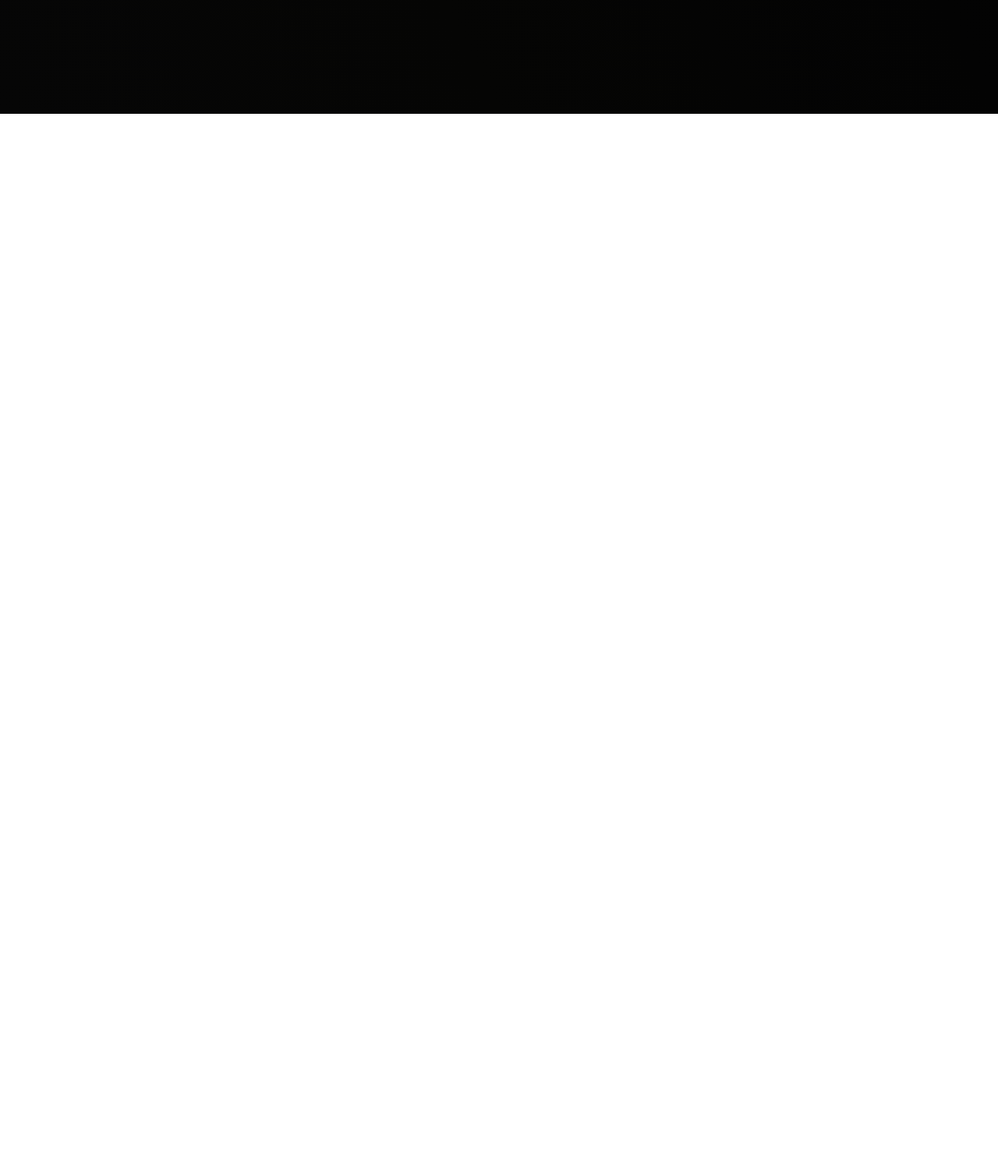
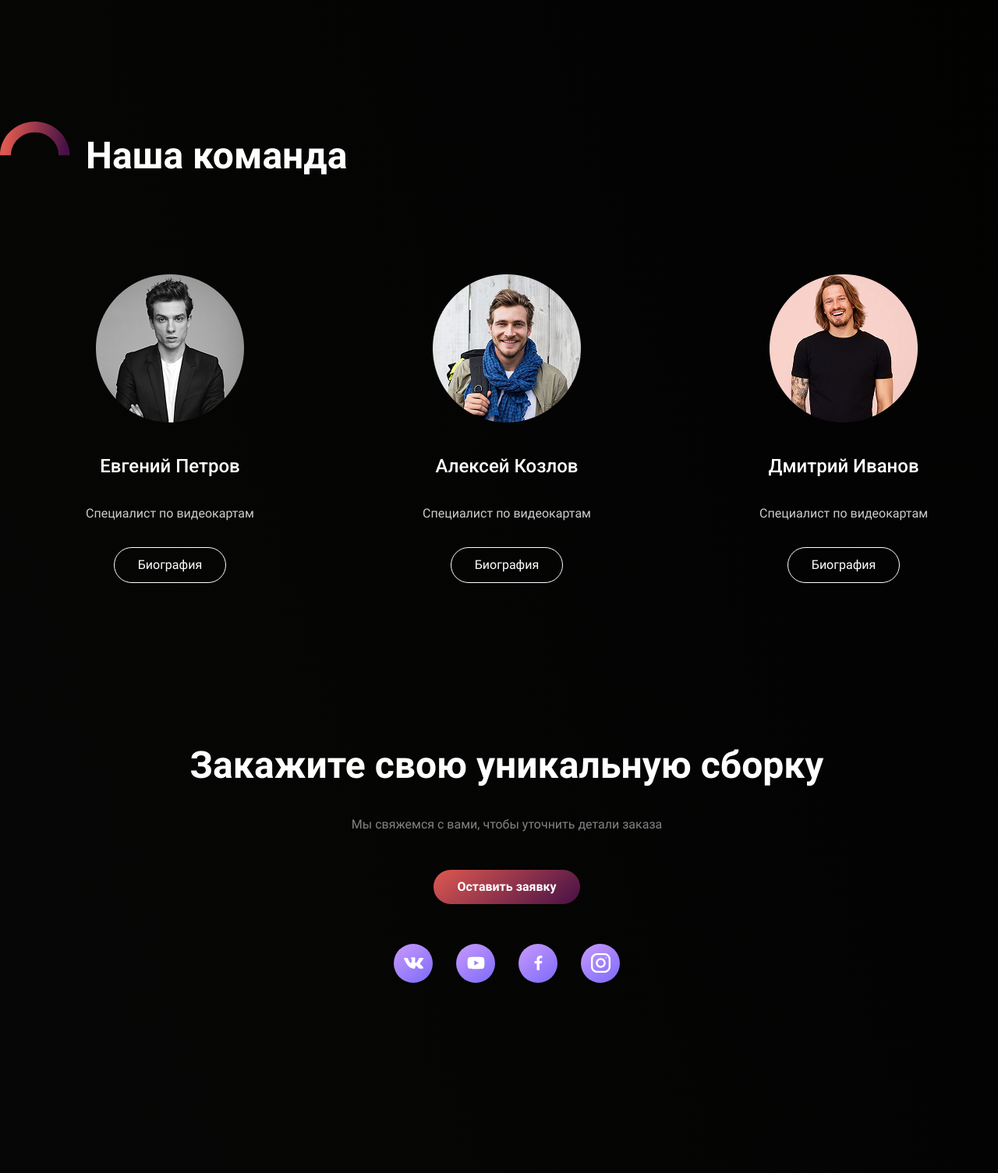
Before and after one commit to irinann1812/project_intensive_verstka, a plain HTML site: page index.html in a window 1280 px wide. Shown: the part 2438-3943 px from the top of the page at 78% size. Before the commit the page ends 2584 px from the top, so only its background shows below. Drawn offline with Linux system fonts and the light colour scheme.

Commit message:
third lesson

```diff
--- a/css/style.css
+++ b/css/style.css
@@ -69,6 +69,17 @@ h6 {
     margin: 0 auto;
 }
 
+:root {
+    --text-size-medium: 1.6rem;
+}
+
+.block__center {
+    display: flex;
+    justify-content: center;
+    align-items: center;
+    flex-direction: column;
+}
+
 .button {
     border-radius: 5rem;
     padding: 1rem 3rem;
@@ -101,7 +112,7 @@ h6 {
 }
 
 .header__nav a {
-    font-size: 1.6rem;
+    font-size: var(--text-size-medium);
     line-height: 150%;
 }
 
@@ -114,7 +125,7 @@ h6 {
 .header__button {
     margin-left: 55.3rem;
     background: linear-gradient(142deg, #c89afc 0%, #7c6afa 100%);
-    font-size: 1.6rem;
+    font-size: var(--text-size-medium);
     line-height: 150%;
 }
 
@@ -149,19 +160,15 @@ h6 {
 }
 
 .main-display__button {
-    font-size: 1.6rem;
+    font-size: var(--text-size-medium);
     line-height: 150%;
     background: linear-gradient(141deg, #df5950 0%, #451046 100%);
 }
 
 .timer__item {
-    display: flex;
     width: 10.2rem;
     height: 11.2rem;
     background-color: #121212;
-    align-items: center;
-    justify-content: center;
-    flex-direction: column;
 }
 
 .timer__item:not(:last-child) {
@@ -175,7 +182,7 @@ h6 {
 }
 
 .timer__text {
-    font-size: 1.6rem;
+    font-size: var(--text-size-medium);
     line-height: 140%;
     opacity: 0.4;
 }
@@ -208,7 +215,7 @@ h6 {
 }
 
 .work__description {
-    font-size: 1.6rem;
+    font-size: var(--text-size-medium);
     line-height: 160%;
 }
 
@@ -217,13 +224,19 @@ h6 {
     padding-bottom: 20rem;
 }
 
+.process .process__img {
+    transform: rotate(45deg);
+}
+
 .process__img {
     width: 9rem;
     height: 4.5rem;
+    margin-right: 2rem;
 }
 
 .process__header {
     margin-bottom: 4.9rem;
+    padding-top: 1rem;
     font-weight: 700;
     font-size: 4.8rem;
     line-height: 140%;
@@ -236,7 +249,7 @@ h6 {
 .process__description {
     max-width: 41.1rem;
     margin-bottom: 8rem;
-    font-size: 1.6rem;
+    font-size: var(--text-size-medium);
     line-height: 160%;
     opacity: 0.5;
 }
@@ -251,7 +264,7 @@ h6 {
     width: 130rem;
     height: .2rem;
     position: absolute;
-    top: 31.8rem;
+    top: 33rem;
     left: 50%;
     transform: translate(-50%, 0);
     background: linear-gradient(142deg, #c89afc 0%, #7c6afa 100%);;
@@ -274,3 +287,98 @@ h6 {
     line-height: 160%;
     opacity: 0.5;
 }
+
+.command {
+    padding-bottom: 20rem;
+}
+
+.command__title {
+    margin-bottom: 11.9rem;
+}
+
+.command__header {
+    margin-bottom: 0;
+}
+
+.command__wrap {
+    display: flex;
+    justify-content: space-between;
+    padding-left: 11rem;
+    padding-right: 11rem;
+}
+
+.command__img {
+    width: 19rem;
+    height: 19rem;
+    margin-bottom: 4rem;
+    border-radius: 50%;
+}
+
+.command__name {
+    margin-bottom: 1.5rem;
+    font-weight: 500;
+    font-size: 2.4rem;
+    line-height: 140%;
+}
+
+.command__prof {
+    margin-bottom: 3rem;
+    font-size: var(--text-size-medium);
+    line-height: 160%;
+    opacity: 0.8;
+}
+
+.command__link {
+    font-size: var(--text-size-medium);
+    line-height: 150%;
+    border: 1px solid #ffffff;
+}
+
+.order {
+    padding-bottom: 24.4rem;
+}
+
+.order__header {
+    margin-bottom: 3rem;
+    font-weight: 700;
+    font-size: 4.8rem;
+    line-height: 140%;
+}
+
+.order__description {
+    margin-bottom: 4.52rem;
+    font-size: var(--text-size-medium);
+    line-height: 160%;
+    opacity: 0.5;
+}
+
+.order__button {
+    margin-bottom: 5.08rem;
+    font-weight: 700;
+    font-size: var(--text-size-medium);
+    line-height: 150%;
+    background: linear-gradient(141deg, #df5950 0%, #451046 100%);
+}
+
+.order__socials {
+    display: flex;
+}
+
+.order__item {
+    display: flex;
+    justify-content: center;
+    align-items: center;
+    width: 5rem;
+    height: 5rem;
+    background: linear-gradient(142deg, #c89afc 0%, #7c6afa 100%);;
+    border-radius: 50%;
+}
+
+.order__item img {
+    width: 50%;
+    height: 50%;
+}
+
+.order__item:not(:last-child) {
+    margin-right: 3rem;
+}
--- a/index.html
+++ b/index.html
@@ -32,19 +32,19 @@
             <div class="container">
                 <h1 class="main-display__header">Собираем игровой ПК под ваш бюджет</h1>
                 <div class="timer main-display__timer">
-                    <div class="timer__item">
+                    <div class="timer__item block__center">
                         <div class="timer__count">18</div>
                         <div class="timer__text">Дней</div>
                     </div>
-                    <div class="timer__item">
+                    <div class="timer__item block__center">
                         <div class="timer__count">18</div>
                         <div class="timer__text">Часов</div>
                     </div>
-                    <div class="timer__item">
+                    <div class="timer__item block__center">
                         <div class="timer__count">18</div>
                         <div class="timer__text">Минут</div>
                     </div>
-                    <div class="timer__item">
+                    <div class="timer__item block__center">
                         <div class="timer__count">18</div>
                         <div class="timer__text">Секунд</div>
                     </div>
@@ -78,7 +78,7 @@
                 <div class="process__wrap">
                     <div class="process__title">
                         <div class="process__img">
-                            <img src="img/process_img.svg" alt="">
+                            <img src="img/command.svg" alt="">
                         </div>
                         <h2 class="process__header">Процесс работы</h2>
                     </div>
@@ -110,6 +110,67 @@
                 </div>
             </div>
         </section>
+
+        <section class="command">
+            <div class="container">
+                <div class="process__title command__title">
+                    <div class="process__img">
+                        <img src="img/command.svg" alt="">
+                    </div>
+                    <h2 class="process__header command__header">Наша команда</h2>
+                </div>
+                <div class="command__wrap">
+                    <div class="command__item block__center">
+                        <div class="command__img">
+                            <img src="img/com_1.png" alt="">
+                        </div>
+                        <h3 class="command__name">Евгений Петров</h3>
+                        <p class="command__prof">Специалист по видеокартам</p>
+                        <a href="#" class="button command__link">Биография</a>
+                    </div>
+                    <div class="command__item block__center">
+                        <div class="command__img">
+                            <img src="img/com_2.png" alt="">
+                        </div>
+                        <h3 class="command__name">Алексей Козлов</h3>
+                        <p class="command__prof">Специалист по видеокартам</p>
+                        <a href="#" class="button command__link">Биография</a>
+                    </div>
+                    <div class="command__item block__center">
+                        <div class="command__img">
+                            <img src="img/com_3.png" alt="">
+                        </div>
+                        <h3 class="command__name">Дмитрий Иванов</h3>
+                        <p class="command__prof">Специалист по видеокартам</p>
+                        <a href="#" class="button command__link">Биография</a>
+                    </div>
+                </div>
+            </div>
+        </section>
+
+        <section class="order">
+            <div class="container">
+                <div class="order__wrap block__center">
+                    <h2 class="order__header">Закажите свою уникальную сборку</h2>
+                    <div class="order__description">Мы свяжемся с вами, чтобы уточнить детали заказа</div>
+                    <button class="button order__button">Оставить заявку</button>
+                    <div class="order__socials">
+                        <div class="order__item">
+                            <img src="img/vk.svg" alt="">
+                        </div>
+                        <div class="order__item">
+                            <img src="img/youtube.svg" alt="">
+                        </div>
+                        <div class="order__item">
+                            <img src="img/facebook.svg" alt="">
+                        </div>
+                        <div class="order__item">
+                            <img src="img/instagram.svg" alt="">
+                        </div>
+                    </div>
+                </div>
+            </div>
+        </section>
     </main>
 </body>
 </html>
```
Also changed, not shown: img/com_1.png (added), img/com_2.png (added), img/com_3.png (added), img/command.svg (added), img/facebook.svg (added), img/instagram.svg (added), img/vk.svg (added), img/youtube.svg (added).
